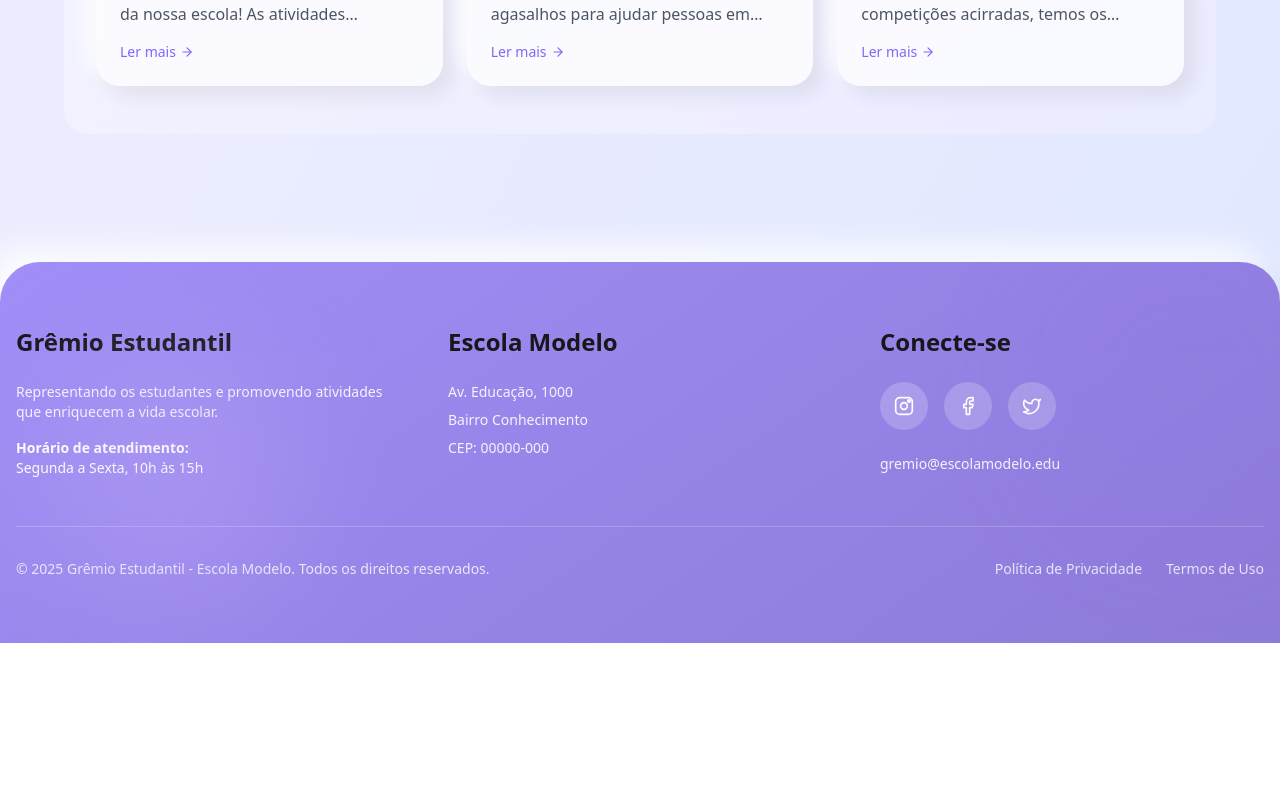
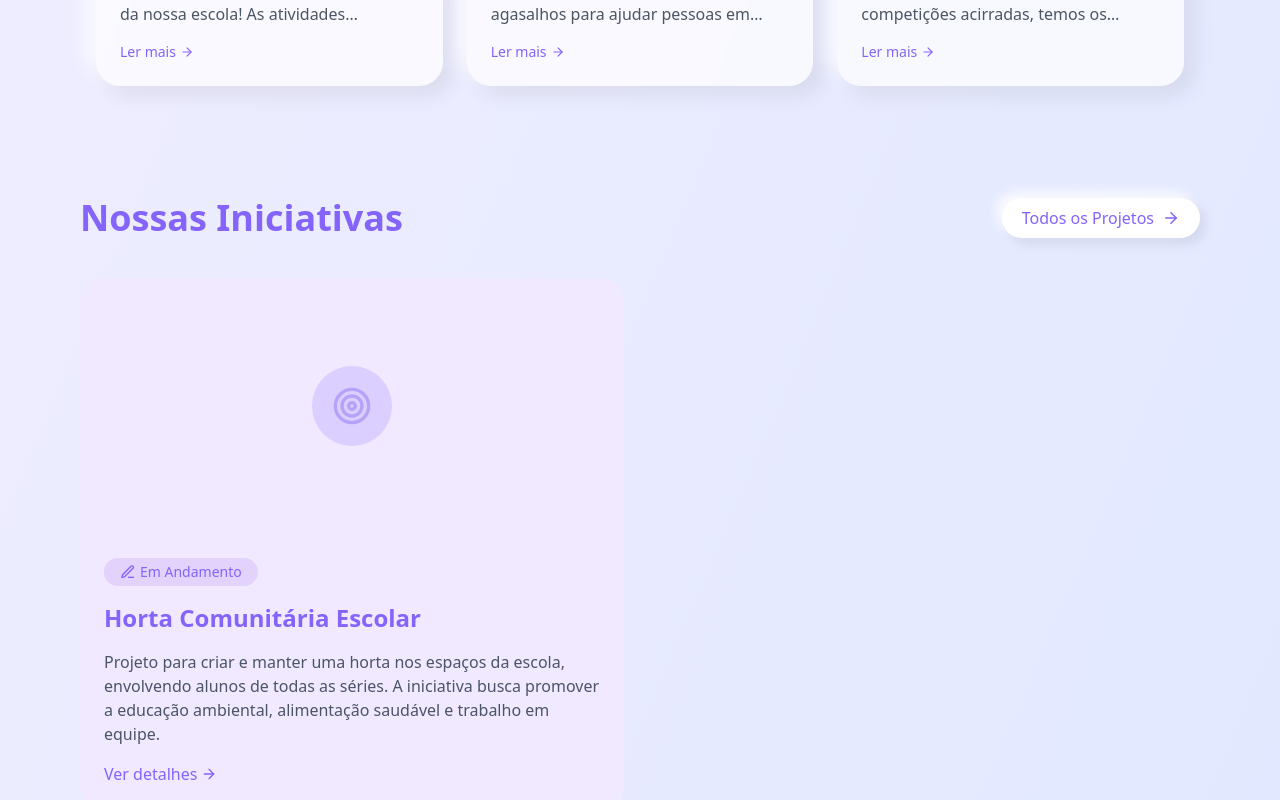
Before and after one commit to MaxwellMaciel/clay-guild-hub, a React (Vite) app: page / in a window 1280 px wide. Shown: the part 1680-2480 px from the top of the page. Before the commit the page ends 2323 px from the top, so only its background shows below. Built offline with nearby package versions, Linux system fonts and the light colour scheme.

Commit message:
Refactor: Add initiatives section
Add the "Nossas Iniciativas" section below "Fique por Dentro". Remove the background container from the "Fique por Dentro" section.

```diff
--- a/src/pages/Home.tsx
+++ b/src/pages/Home.tsx
@@ -1,4 +1,3 @@
-
 import { Link } from "react-router-dom";
 import { ArrowRight, Megaphone, Handshake, Target } from "lucide-react";
 
@@ -94,8 +93,8 @@ const Home = () => {
         </div>
       </section>
 
-      {/* Fique por Dentro Section */}
-      <section className="max-w-6xl mx-auto py-12 bg-gradient-to-br from-[#f8f6ff] to-[#eaecff] rounded-3xl px-4 md:px-8">
+      {/* Fique por Dentro Section - background container removed */}
+      <section className="max-w-6xl mx-auto py-12 px-4 md:px-8">
         <div className="flex justify-between items-center mb-10">
           <h2 className="text-4xl font-bold text-[#8464fb]">Fique por Dentro</h2>
           <Link to="/noticias" className="flex items-center gap-2 text-[#8464fb] hover:underline font-medium bg-white px-5 py-2 rounded-full shadow-clay-sm">
@@ -175,6 +174,49 @@ const Home = () => {
           </div>
         </div>
       </section>
+
+      {/* Nossas Iniciativas Section */}
+      <section className="max-w-6xl mx-auto py-16 px-4">
+        <div className="flex justify-between items-center mb-10">
+          <h2 className="text-4xl font-bold text-[#8464fb]">Nossas Iniciativas</h2>
+          <Link to="/projetos" className="flex items-center gap-2 text-[#8464fb] hover:underline font-medium bg-white px-5 py-2 rounded-full shadow-clay-sm">
+            Todos os Projetos
+            <ArrowRight size={18} />
+          </Link>
+        </div>
+
+        <div className="grid grid-cols-1 md:grid-cols-2 gap-8">
+          {/* Initiative Card */}
+          <div className="rounded-3xl bg-[#f0e9ff] overflow-hidden">
+            <div className="flex justify-center items-center h-64 bg-[#f0e9ff] relative">
+              <div className="w-20 h-20 rounded-full bg-[#8464fb]/20 flex items-center justify-center">
+                <Target className="text-[#9b87f5] w-10 h-10 opacity-60" />
+              </div>
+            </div>
+            <div className="p-6">
+              <div className="flex items-center gap-2 mb-4">
+                <span className="bg-[#d6bcfa]/50 text-[#8464fb] px-4 py-1 rounded-full text-sm flex items-center gap-1">
+                  <svg className="w-4 h-4" viewBox="0 0 24 24" fill="none" stroke="currentColor" strokeWidth="2">
+                    <path d="M12 20h9"></path><path d="M16.5 3.5a2.121 2.121 0 0 1 3 3L7 19l-4 1 1-4L16.5 3.5z"></path>
+                  </svg>
+                  Em Andamento
+                </span>
+              </div>
+              <h3 className="text-2xl font-bold text-[#8464fb] mt-2">Horta Comunitária Escolar</h3>
+              <p className="text-gray-600 my-4">
+                Projeto para criar e manter uma horta nos espaços da escola,
+                envolvendo alunos de todas as séries. A iniciativa busca promover
+                a educação ambiental, alimentação saudável e trabalho em equipe.
+              </p>
+              <Link to="/projetos" className="text-[#8464fb] flex items-center gap-1 hover:underline mt-2">
+                Ver detalhes <ArrowRight size={16} />
+              </Link>
+            </div>
+          </div>
+
+          {/* You can add more initiative cards here when needed */}
+        </div>
+      </section>
     </main>
   );
 };
```
